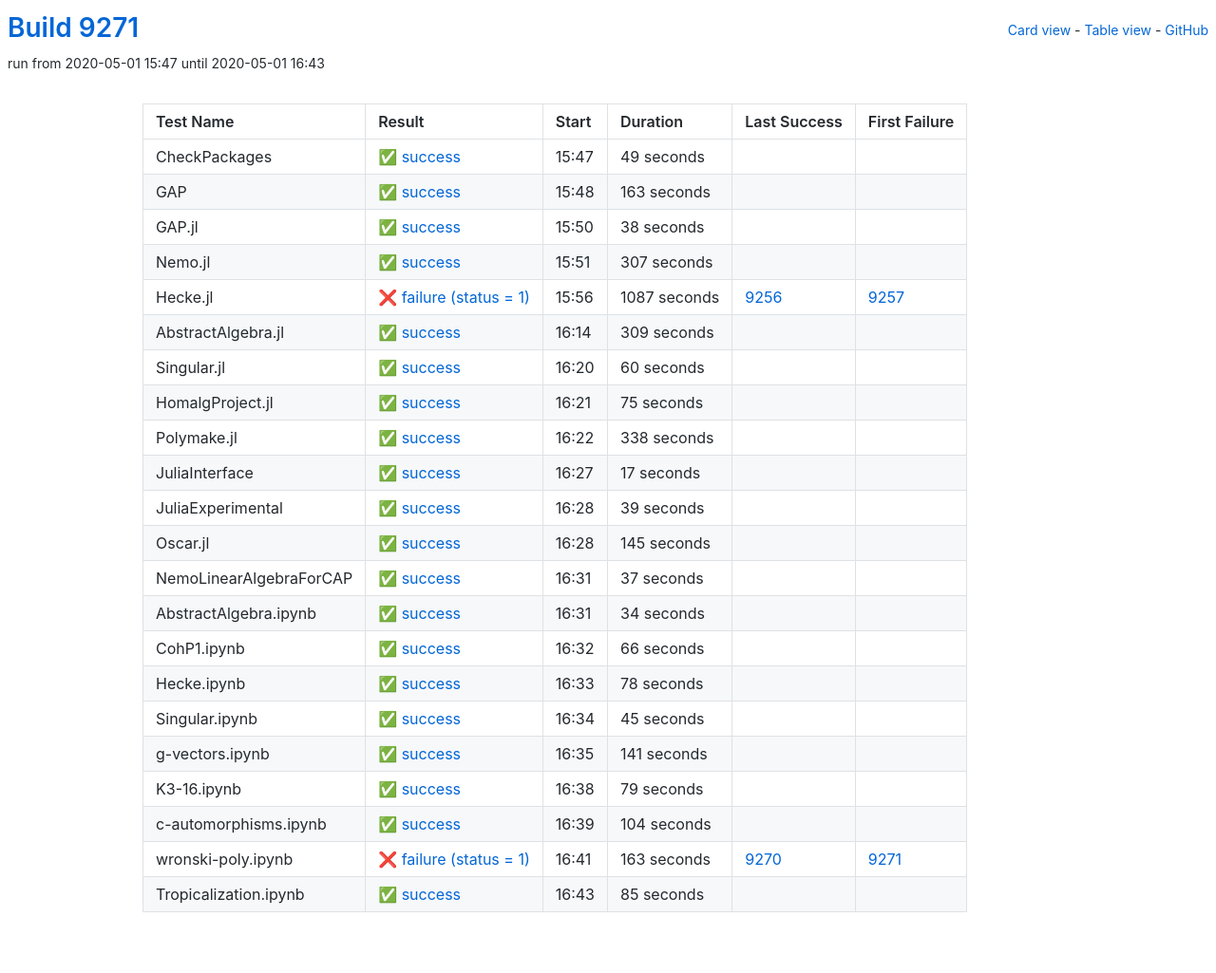
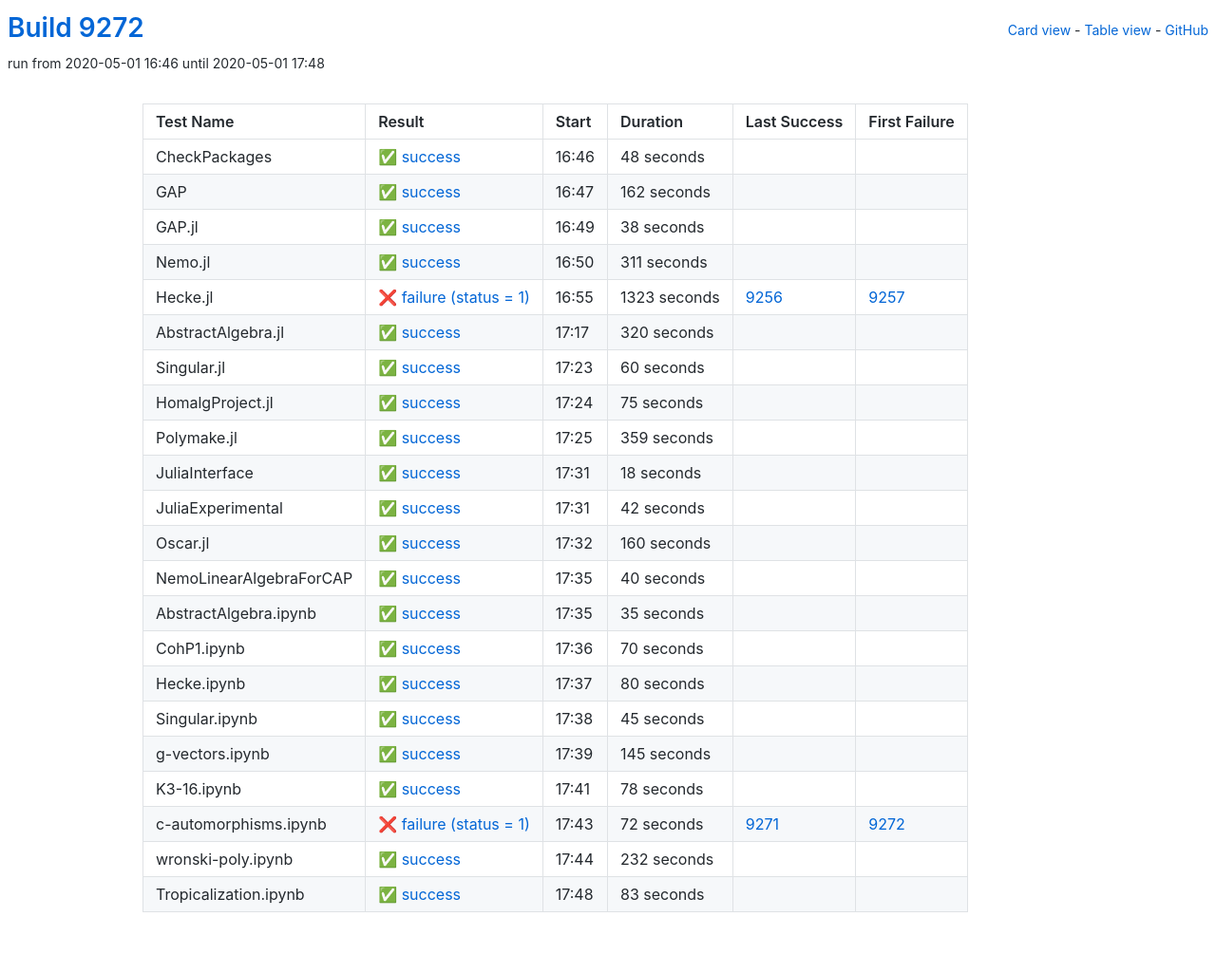
Before and after one commit to oscar-system/oscar-ci-status, a Jekyll site: the page built from table.html, in a window 1280 px wide. Shown: the whole page at 95% size. Built offline with Jekyll 4.4.1, drawn with Linux system fonts in a browser that asks for light colours.

Commit message:
Build 9272

```diff
--- a/_data/ci.yml
+++ b/_data/ci.yml
@@ -1,27 +1,27 @@
-build: 9271
-build_url: https://oscarci.mathematik.uni-kl.de/job/oscar/9271/
+build: 9272
+build_url: https://oscarci.mathematik.uni-kl.de/job/oscar/9272/
 job: oscar
 tests:
-- duration: 49
+- duration: 48
   exitcode: 0
   first_failure: false
   first_failure_url: null
   last_success: false
   last_success_url: null
-  log: https://oscarci.mathematik.uni-kl.de/job/oscar/9271/artifact/logs/build-9271/CheckPackages.log
+  log: https://oscarci.mathematik.uni-kl.de/job/oscar/9272/artifact/logs/build-9272/CheckPackages.log
   name: CheckPackages
-  start: 2020-05-01 15:47
+  start: 2020-05-01 16:46
   status: success
   success: true
-- duration: 163
+- duration: 162
   exitcode: 0
   first_failure: false
   first_failure_url: null
   last_success: false
   last_success_url: null
-  log: https://oscarci.mathematik.uni-kl.de/job/oscar/9271/artifact/logs/build-9271/GAP.log
+  log: https://oscarci.mathematik.uni-kl.de/job/oscar/9272/artifact/logs/build-9272/GAP.log
   name: GAP
-  start: 2020-05-01 15:48
+  start: 2020-05-01 16:47
   status: success
   success: true
 - duration: 38
@@ -30,42 +30,42 @@
   first_failure_url: null
   last_success: false
   last_success_url: null
-  log: https://oscarci.mathematik.uni-kl.de/job/oscar/9271/artifact/logs/build-9271/GAP.jl.log
+  log: https://oscarci.mathematik.uni-kl.de/job/oscar/9272/artifact/logs/build-9272/GAP.jl.log
   name: GAP.jl
-  start: 2020-05-01 15:50
+  start: 2020-05-01 16:49
   status: success
   success: true
-- duration: 307
+- duration: 311
   exitcode: 0
   first_failure: false
   first_failure_url: null
   last_success: false
   last_success_url: null
-  log: https://oscarci.mathematik.uni-kl.de/job/oscar/9271/artifact/logs/build-9271/Nemo.jl.log
+  log: https://oscarci.mathematik.uni-kl.de/job/oscar/9272/artifact/logs/build-9272/Nemo.jl.log
   name: Nemo.jl
-  start: 2020-05-01 15:51
+  start: 2020-05-01 16:50
   status: success
   success: true
-- duration: 1087
+- duration: 1323
   exitcode: 1
   first_failure: 9257
   first_failure_url: https://oscarci.mathematik.uni-kl.de/job/oscar/9257/
   last_success: 9256
   last_success_url: https://oscarci.mathematik.uni-kl.de/job/oscar/9256/
-  log: https://oscarci.mathematik.uni-kl.de/job/oscar/9271/artifact/logs/build-9271/Hecke.jl.log
+  log: https://oscarci.mathematik.uni-kl.de/job/oscar/9272/artifact/logs/build-9272/Hecke.jl.log
   name: Hecke.jl
-  start: 2020-05-01 15:56
+  start: 2020-05-01 16:55
   status: failure
   success: false
-- duration: 309
+- duration: 320
   exitcode: 0
   first_failure: false
   first_failure_url: null
   last_success: false
   last_success_url: null
-  log: https://oscarci.mathematik.uni-kl.de/job/oscar/9271/artifact/logs/build-9271/AbstractAlgebra.jl.log
+  log: https://oscarci.mathematik.uni-kl.de/job/oscar/9272/artifact/logs/build-9272/AbstractAlgebra.jl.log
   name: AbstractAlgebra.jl
-  start: 2020-05-01 16:14
+  start: 2020-05-01 17:17
   status: success
   success: true
 - duration: 60
@@ -74,9 +74,9 @@
   first_failure_url: null
   last_success: false
   last_success_url: null
-  log: https://oscarci.mathematik.uni-kl.de/job/oscar/9271/artifact/logs/build-9271/Singular.jl.log
+  log: https://oscarci.mathematik.uni-kl.de/job/oscar/9272/artifact/logs/build-9272/Singular.jl.log
   name: Singular.jl
-  start: 2020-05-01 16:20
+  start: 2020-05-01 17:23
   status: success
   success: true
 - duration: 75
@@ -85,42 +85,108 @@
   first_failure_url: null
   last_success: false
   last_success_url: null
-  log: https://oscarci.mathematik.uni-kl.de/job/oscar/9271/artifact/logs/build-9271/HomalgProject.jl.log
+  log: https://oscarci.mathematik.uni-kl.de/job/oscar/9272/artifact/logs/build-9272/HomalgProject.jl.log
   name: HomalgProject.jl
-  start: 2020-05-01 16:21
+  start: 2020-05-01 17:24
   status: success
   success: true
-- duration: 338
+- duration: 359
   exitcode: 0
   first_failure: false
   first_failure_url: null
   last_success: false
   last_success_url: null
-  log: https://oscarci.mathematik.uni-kl.de/job/oscar/9271/artifact/logs/build-9271/Polymake.jl.log
+  log: https://oscarci.mathematik.uni-kl.de/job/oscar/9272/artifact/logs/build-9272/Polymake.jl.log
   name: Polymake.jl
-  start: 2020-05-01 16:22
+  start: 2020-05-01 17:25
   status: success
   success: true
-- duration: 17
+- duration: 18
   exitcode: 0
   first_failure: false
   first_failure_url: null
   last_success: false
   last_success_url: null
-  log: https://oscarci.mathematik.uni-kl.de/job/oscar/9271/artifact/logs/build-9271/JuliaInterface.log
+  log: https://oscarci.mathematik.uni-kl.de/job/oscar/9272/artifact/logs/build-9272/JuliaInterface.log
   name: JuliaInterface
-  start: 2020-05-01 16:27
+  start: 2020-05-01 17:31
   status: success
   success: true
-- duration: 39
+- duration: 42
   exitcode: 0
   first_failure: false
   first_failure_url: null
   last_success: false
   last_success_url: null
-  log: https://oscarci.mathematik.uni-kl.de/job/oscar/9271/artifact/logs/build-9271/JuliaExperimental.log
+  log: https://oscarci.mathematik.uni-kl.de/job/oscar/9272/artifact/logs/build-9272/JuliaExperimental.log
   name: JuliaExperimental
-  start: 2020-05-01 16:28
+  start: 2020-05-01 17:31
+  status: success
+  success: true
+- duration: 160
+  exitcode: 0
+  first_failure: false
+  first_failure_url: null
+  last_success: false
+  last_success_url: null
+  log: https://oscarci.mathematik.uni-kl.de/job/oscar/9272/artifact/logs/build-9272/Oscar.jl.log
+  name: Oscar.jl
+  start: 2020-05-01 17:32
+  status: success
+  success: true
+- duration: 40
+  exitcode: 0
+  first_failure: false
+  first_failure_url: null
+  last_success: false
+  last_success_url: null
+  log: https://oscarci.mathematik.uni-kl.de/job/oscar/9272/artifact/logs/build-9272/NemoLinearAlgebraForCAP.log
+  name: NemoLinearAlgebraForCAP
+  start: 2020-05-01 17:35
+  status: success
+  success: true
+- duration: 35
+  exitcode: 0
+  first_failure: false
+  first_failure_url: null
+  last_success: false
+  last_success_url: null
+  log: https://oscarci.mathematik.uni-kl.de/job/oscar/9272/artifact/logs/build-9272/AbstractAlgebra.ipynb.log
+  name: AbstractAlgebra.ipynb
+  start: 2020-05-01 17:35
+  status: success
+  success: true
+- duration: 70
+  exitcode: 0
+  first_failure: false
+  first_failure_url: null
+  last_success: false
+  last_success_url: null
+  log: https://oscarci.mathematik.uni-kl.de/job/oscar/9272/artifact/logs/build-9272/CohP1.ipynb.log
+  name: CohP1.ipynb
+  start: 2020-05-01 17:36
+  status: success
+  success: true
+- duration: 80
+  exitcode: 0
+  first_failure: false
+  first_failure_url: null
+  last_success: false
+  last_success_url: null
+  log: https://oscarci.mathematik.uni-kl.de/job/oscar/9272/artifact/logs/build-9272/Hecke.ipynb.log
+  name: Hecke.ipynb
+  start: 2020-05-01 17:37
+  status: success
+  success: true
+- duration: 45
+  exitcode: 0
+  first_failure: false
+  first_failure_url: null
+  last_success: false
+  last_success_url: null
+  log: https://oscarci.mathematik.uni-kl.de/job/oscar/9272/artifact/logs/build-9272/Singular.ipynb.log
+  name: Singular.ipynb
+  start: 2020-05-01 17:38
   status: success
   success: true
 - duration: 145
@@ -129,42 +195,9 @@
   first_failure_url: null
   last_success: false
   last_success_url: null
-  log: https://oscarci.mathematik.uni-kl.de/job/oscar/9271/artifact/logs/build-9271/Oscar.jl.log
-  name: Oscar.jl
-  start: 2020-05-01 16:28
-  status: success
-  success: true
-- duration: 37
-  exitcode: 0
-  first_failure: false
-  first_failure_url: null
-  last_success: false
-  last_success_url: null
-  log: https://oscarci.mathematik.uni-kl.de/job/oscar/9271/artifact/logs/build-9271/NemoLinearAlgebraForCAP.log
-  name: NemoLinearAlgebraForCAP
-  start: 2020-05-01 16:31
-  status: success
-  success: true
-- duration: 34
-  exitcode: 0
-  first_failure: false
-  first_failure_url: null
-  last_success: false
-  last_success_url: null
-  log: https://oscarci.mathematik.uni-kl.de/job/oscar/9271/artifact/logs/build-9271/AbstractAlgebra.ipynb.log
-  name: AbstractAlgebra.ipynb
-  start: 2020-05-01 16:31
-  status: success
-  success: true
-- duration: 66
-  exitcode: 0
-  first_failure: false
-  first_failure_url: null
-  last_success: false
-  last_success_url: null
-  log: https://oscarci.mathematik.uni-kl.de/job/oscar/9271/artifact/logs/build-9271/CohP1.ipynb.log
-  name: CohP1.ipynb
-  start: 2020-05-01 16:32
+  log: https://oscarci.mathematik.uni-kl.de/job/oscar/9272/artifact/logs/build-9272/g-vectors.ipynb.log
+  name: g-vectors.ipynb
+  start: 2020-05-01 17:39
   status: success
   success: true
 - duration: 78
@@ -173,74 +206,41 @@
   first_failure_url: null
   last_success: false
   last_success_url: null
-  log: https://oscarci.mathematik.uni-kl.de/job/oscar/9271/artifact/logs/build-9271/Hecke.ipynb.log
-  name: Hecke.ipynb
-  start: 2020-05-01 16:33
+  log: https://oscarci.mathematik.uni-kl.de/job/oscar/9272/artifact/logs/build-9272/K3-16.ipynb.log
+  name: K3-16.ipynb
+  start: 2020-05-01 17:41
   status: success
   success: true
-- duration: 45
+- duration: 72
+  exitcode: 1
+  first_failure: 9272
+  first_failure_url: https://oscarci.mathematik.uni-kl.de/job/oscar/9272/
+  last_success: 9271
+  last_success_url: https://oscarci.mathematik.uni-kl.de/job/oscar/9271/
+  log: https://oscarci.mathematik.uni-kl.de/job/oscar/9272/artifact/logs/build-9272/c-automorphisms.ipynb.log
+  name: c-automorphisms.ipynb
+  start: 2020-05-01 17:43
+  status: failure
+  success: false
+- duration: 232
   exitcode: 0
   first_failure: false
   first_failure_url: null
   last_success: false
   last_success_url: null
-  log: https://oscarci.mathematik.uni-kl.de/job/oscar/9271/artifact/logs/build-9271/Singular.ipynb.log
-  name: Singular.ipynb
-  start: 2020-05-01 16:34
+  log: https://oscarci.mathematik.uni-kl.de/job/oscar/9272/artifact/logs/build-9272/wronski-poly.ipynb.log
+  name: wronski-poly.ipynb
+  start: 2020-05-01 17:44
   status: success
   success: true
-- duration: 141
+- duration: 83
   exitcode: 0
   first_failure: false
   first_failure_url: null
   last_success: false
   last_success_url: null
-  log: https://oscarci.mathematik.uni-kl.de/job/oscar/9271/artifact/logs/build-9271/g-vectors.ipynb.log
-  name: g-vectors.ipynb
-  start: 2020-05-01 16:35
+  log: https://oscarci.mathematik.uni-kl.de/job/oscar/9272/artifact/logs/build-9272/Tropicalization.ipynb.log
+  name: Tropicalization.ipynb
+  start: 2020-05-01 17:48
   status: success
   success: true
-- duration: 79
-  exitcode: 0
-  first_failure: false
-  first_failure_url: null
-  last_success: false
-  last_success_url: null
-  log: https://oscarci.mathematik.uni-kl.de/job/oscar/9271/artifact/logs/build-9271/K3-16.ipynb.log
-  name: K3-16.ipynb
-  start: 2020-05-01 16:38
-  status: success
-  success: true
-- duration: 104
-  exitcode: 0
-  first_failure: false
-  first_failure_url: null
-  last_success: false
-  last_success_url: null
-  log: https://oscarci.mathematik.uni-kl.de/job/oscar/9271/artifact/logs/build-9271/c-automorphisms.ipynb.log
-  name: c-automorphisms.ipynb
-  start: 2020-05-01 16:39
-  status: success
-  success: true
-- duration: 163
-  exitcode: 1
-  first_failure: 9271
-  first_failure_url: https://oscarci.mathematik.uni-kl.de/job/oscar/9271/
-  last_success: 9270
-  last_success_url: https://oscarci.mathematik.uni-kl.de/job/oscar/9270/
-  log: https://oscarci.mathematik.uni-kl.de/job/oscar/9271/artifact/logs/build-9271/wronski-poly.ipynb.log
-  name: wronski-poly.ipynb
-  start: 2020-05-01 16:41
-  status: failure
-  success: false
-- duration: 85
-  exitcode: 0
-  first_failure: false
-  first_failure_url: null
-  last_success: false
-  last_success_url: null
-  log: https://oscarci.mathematik.uni-kl.de/job/oscar/9271/artifact/logs/build-9271/Tropicalization.ipynb.log
-  name: Tropicalization.ipynb
-  start: 2020-05-01 16:43
-  status: success
-  success: true
```
Also changed, not shown: README.md.
